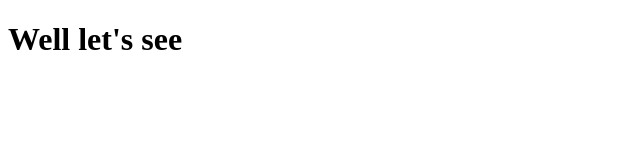
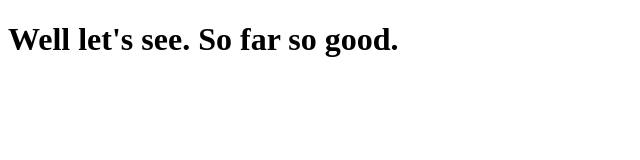
Before and after one commit to JonathanMellergardJohn/coursera-test, a plain HTML site: page site/index.html in a window 1280 px wide. Shown: the whole page, without its empty margins (0-640 px from the left). Drawn offline with Linux system fonts and the light colour scheme.

Commit message:
Small addition to our page content.

```diff
--- a/site/index.html
+++ b/site/index.html
@@ -4,6 +4,6 @@
 	<title>Here we go yeah?</title>
 </head>
 <body>
-<h1>Well let's see<h1>
+<h1>Well let's see. So far so good.<h1>
 </body>
 </html>
```
